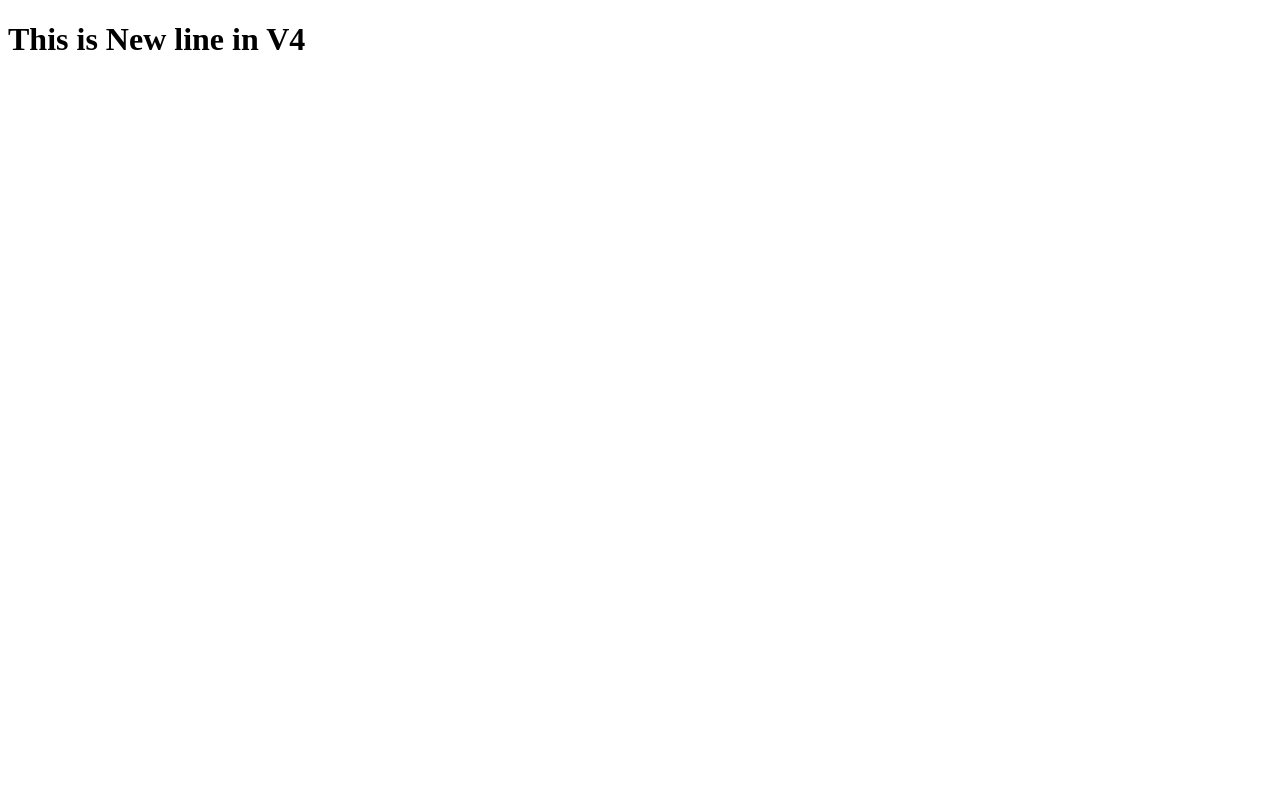
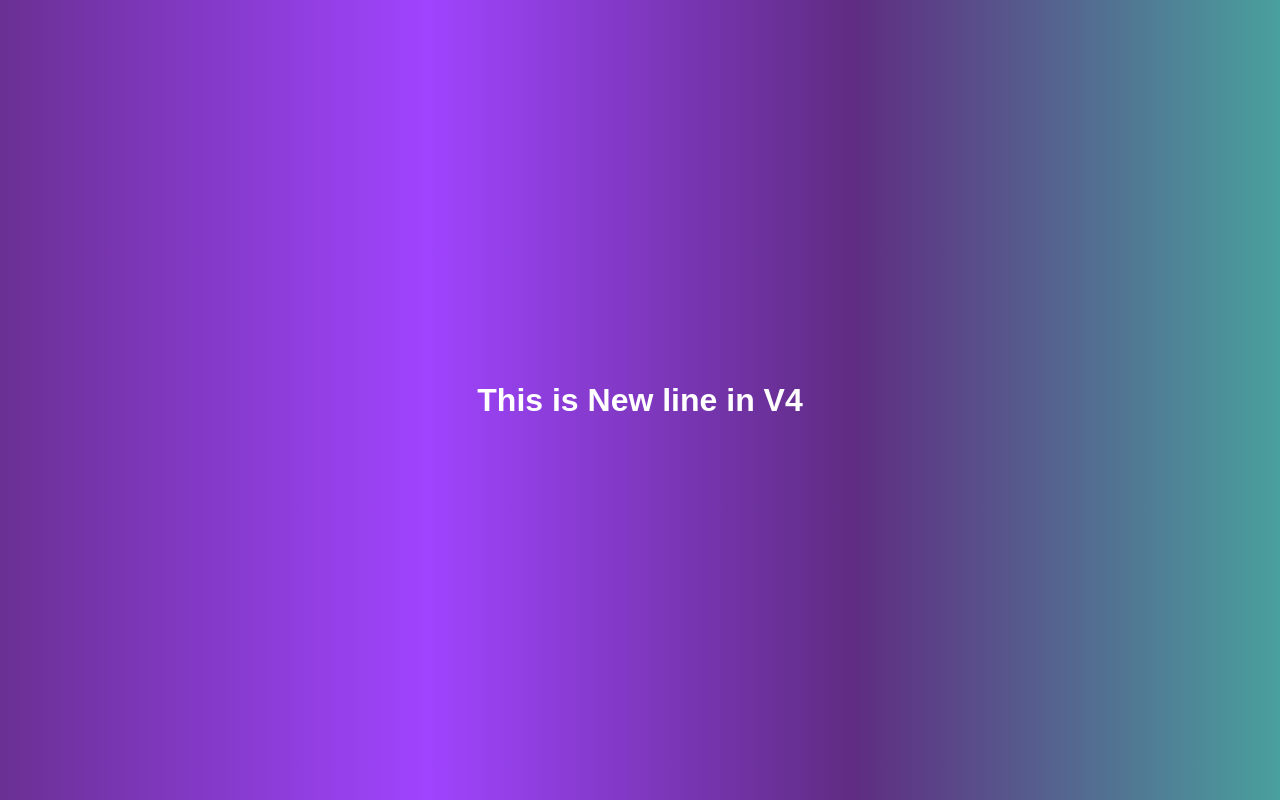
Before and after one commit to Ratnam98/myrepo, a plain HTML site: page index.html in a window 1280 px wide. Drawn offline with Linux system fonts and the light colour scheme.

Commit message:
Design V1

```diff
--- a/index.html
+++ b/index.html
@@ -6,7 +6,7 @@
         <title></title>
         <meta name="description" content="">
         <meta name="viewport" content="width=device-width, initial-scale=1">
-        <link rel="stylesheet" href="">
+        <link rel="stylesheet" href="style.css">
     </head>
     <body>
         <script src="" async defer></script>
--- /dev/null
+++ b/style.css
@@ -0,0 +1,28 @@
+/* styles.css */
+body {
+    /* Set a gradient background from purple to teal */
+    background: linear-gradient(to right, #6a3093, #a044ff, #5f2c82, #49a09d);
+    font-family: Arial, sans-serif;
+    /* Sets a clean, modern font for the body text */
+    color: white;
+    /* Sets the text color to white for better contrast */
+    margin: 0;
+    /* Removes default margin */
+    padding: 0;
+    /* Removes default padding */
+    display: flex;
+    /* Enables flexbox layout */
+    justify-content: center;
+    /* Centers content horizontally */
+    align-items: center;
+    /* Centers content vertically */
+    height: 100vh;
+    /* Makes the body take the full height of the viewport */
+}
+
+h1 {
+    font-size: 2em;
+    /* Sets the size of the header text */
+    text-align: center;
+    /* Centers the header text */
+}
```
